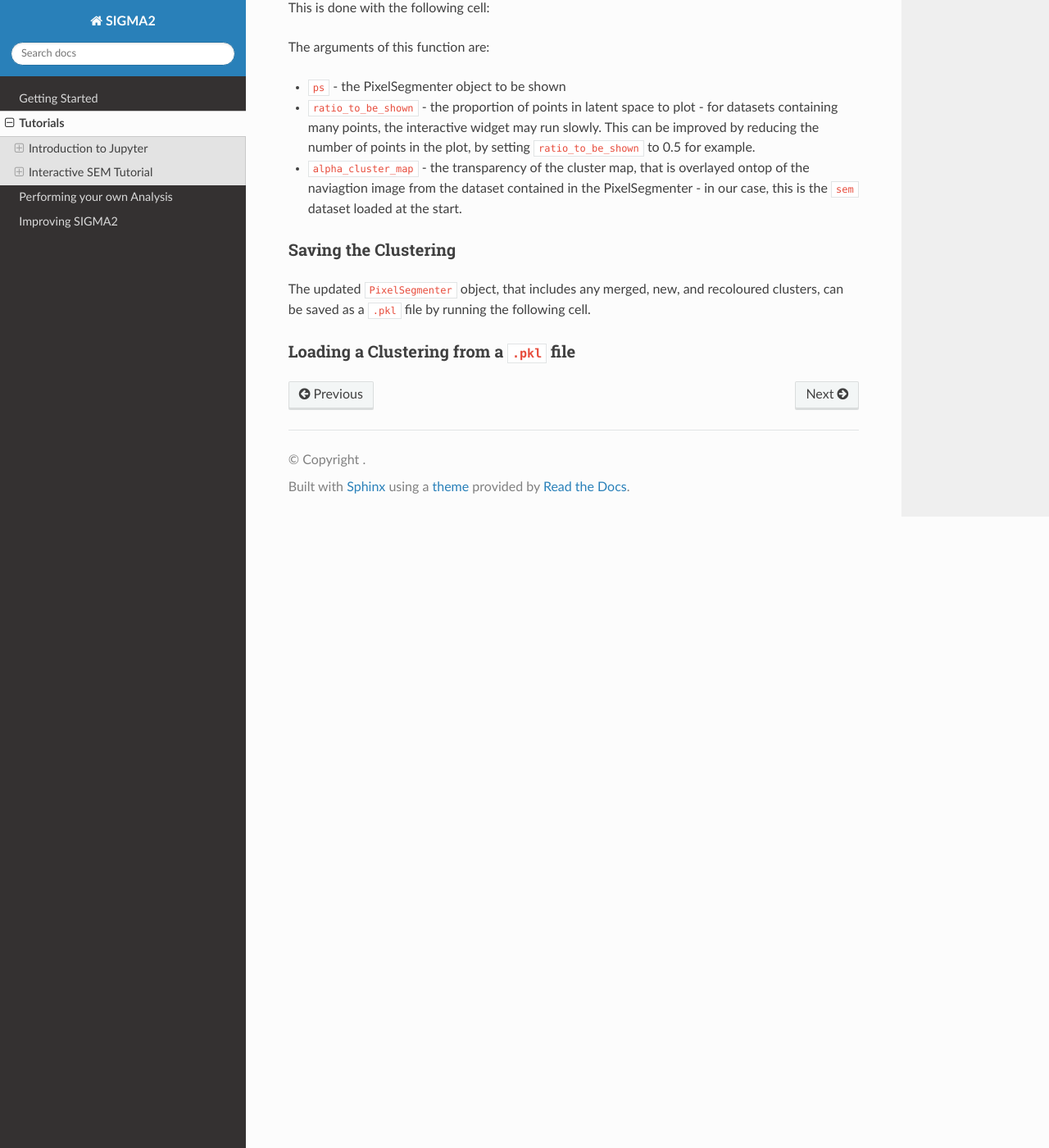
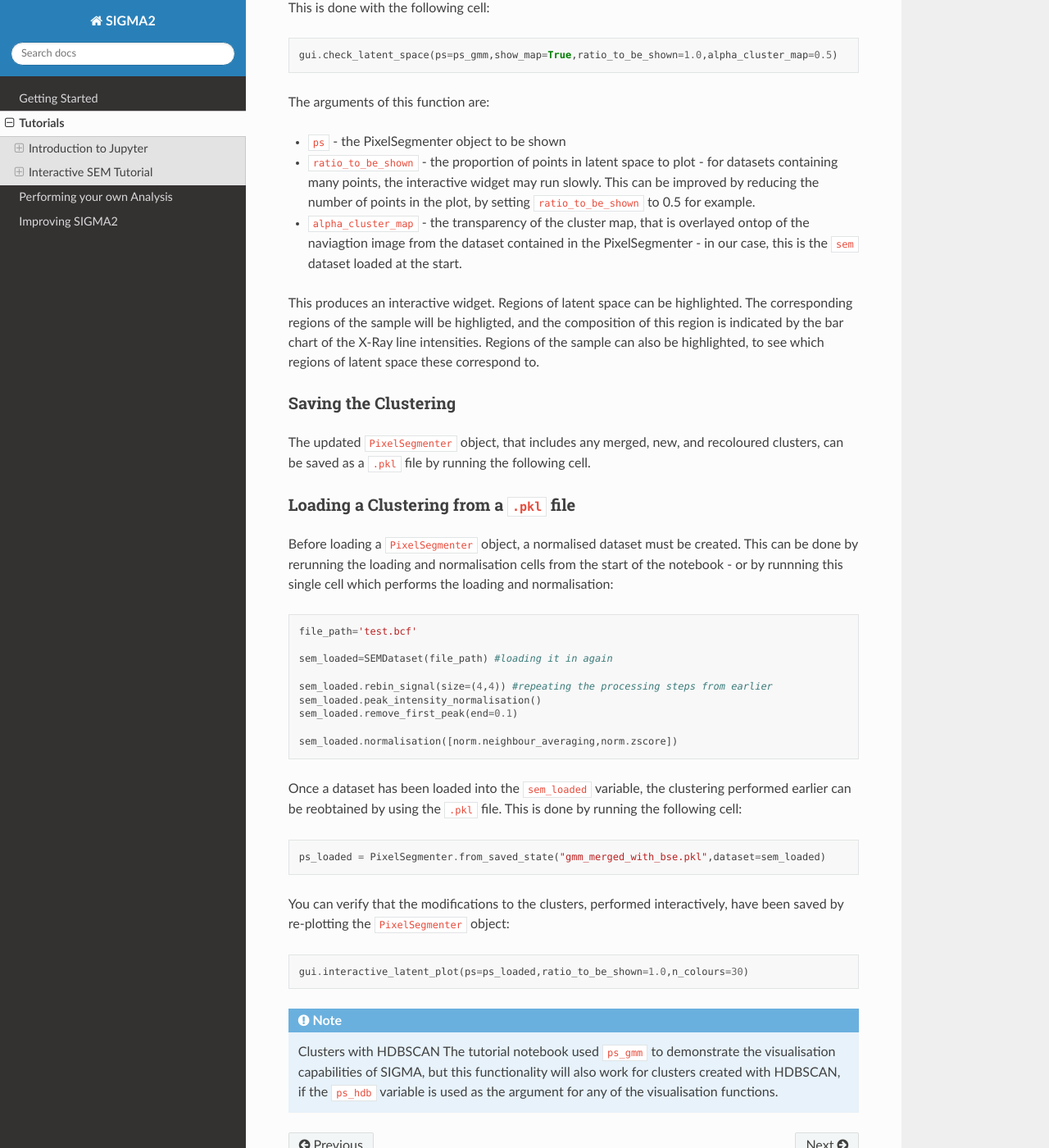
Before and after one commit to t-ginnis/SIGMA_docs, a Sphinx documentation site: the page built from docs/source/tutorials.rst, in a window 1280 px wide and 1400 px high, scrolled down 14627 px. Shown: the whole window at 82% size. Built offline with Sphinx 7.4.7 and the Read the Docs theme 3.1.0, drawn with Linux system fonts in a browser that asks for light colours.

Commit message:
Update tutorials.rst

```diff
--- a/docs/source/tutorials.rst
+++ b/docs/source/tutorials.rst
@@ -592,6 +592,7 @@ It can also be useful to visualise latent space alongside the image of the sampl
 This is done with the following cell:
 
 .. code-block:: python
+
    gui.check_latent_space(ps=ps_gmm,show_map=True,ratio_to_be_shown=1.0,alpha_cluster_map=0.5)
 
 The arguments of this function are:
@@ -600,6 +601,8 @@ The arguments of this function are:
 * ``ratio_to_be_shown`` - the proportion of points in latent space to plot - for datasets containing many points, the interactive widget may run slowly. This can be improved by reducing the number of points in the plot, by setting ``ratio_to_be_shown`` to 0.5 for example.
 * ``alpha_cluster_map`` - the transparency of the cluster map, that is overlayed ontop of the naviagtion image from the dataset contained in the PixelSegmenter - in our case, this is the ``sem`` dataset loaded at the start.
 
+
+This produces an interactive widget. Regions of latent space can be highlighted. The corresponding regions of the sample will be highligted, and the composition of this region is indicated by the bar chart of the X-Ray line intensities. Regions of the sample can also be highlighted, to see which regions of latent space these correspond to.
 
 
 Saving the Clustering
@@ -612,3 +615,36 @@ The updated ``PixelSegmenter`` object, that includes any merged, new, and recolo
 
 Loading a Clustering from a ``.pkl`` file
 ^^^^^^^^^^^^^^^^^^^^^^^^^^^^^^^^^^^^^^^^^
+
+Before loading a ``PixelSegmenter``  object, a normalised dataset must be created. This can be done by rerunning the loading and normalisation cells from the start of the notebook - or by runnning this single cell which performs the loading and normalisation:
+
+.. code-block:: python
+
+   file_path='test.bcf'
+
+   sem_loaded=SEMDataset(file_path) #loading it in again
+
+   sem_loaded.rebin_signal(size=(4,4)) #repeating the processing steps from earlier
+   sem_loaded.peak_intensity_normalisation()
+   sem_loaded.remove_first_peak(end=0.1)
+
+   sem_loaded.normalisation([norm.neighbour_averaging,norm.zscore])
+
+Once a dataset has been loaded into the ``sem_loaded`` variable, the clustering performed earlier can be reobtained by using the ``.pkl`` file. This is done by running the following cell:
+
+.. code-block:: python
+
+   ps_loaded = PixelSegmenter.from_saved_state("gmm_merged_with_bse.pkl",dataset=sem_loaded)
+
+
+
+You can verify that the modifications to the clusters, performed interactively, have been saved by re-plotting the ``PixelSegmenter`` object:
+
+
+.. code-block:: python
+
+   gui.interactive_latent_plot(ps=ps_loaded,ratio_to_be_shown=1.0,n_colours=30)
+
+
+.. note:: Clusters with HDBSCAN
+   The tutorial notebook used ``ps_gmm`` to demonstrate the visualisation capabilities of SIGMA, but this functionality will also work for clusters created with HDBSCAN, if the ``ps_hdb`` variable is used as the argument for any of the visualisation functions.
```
